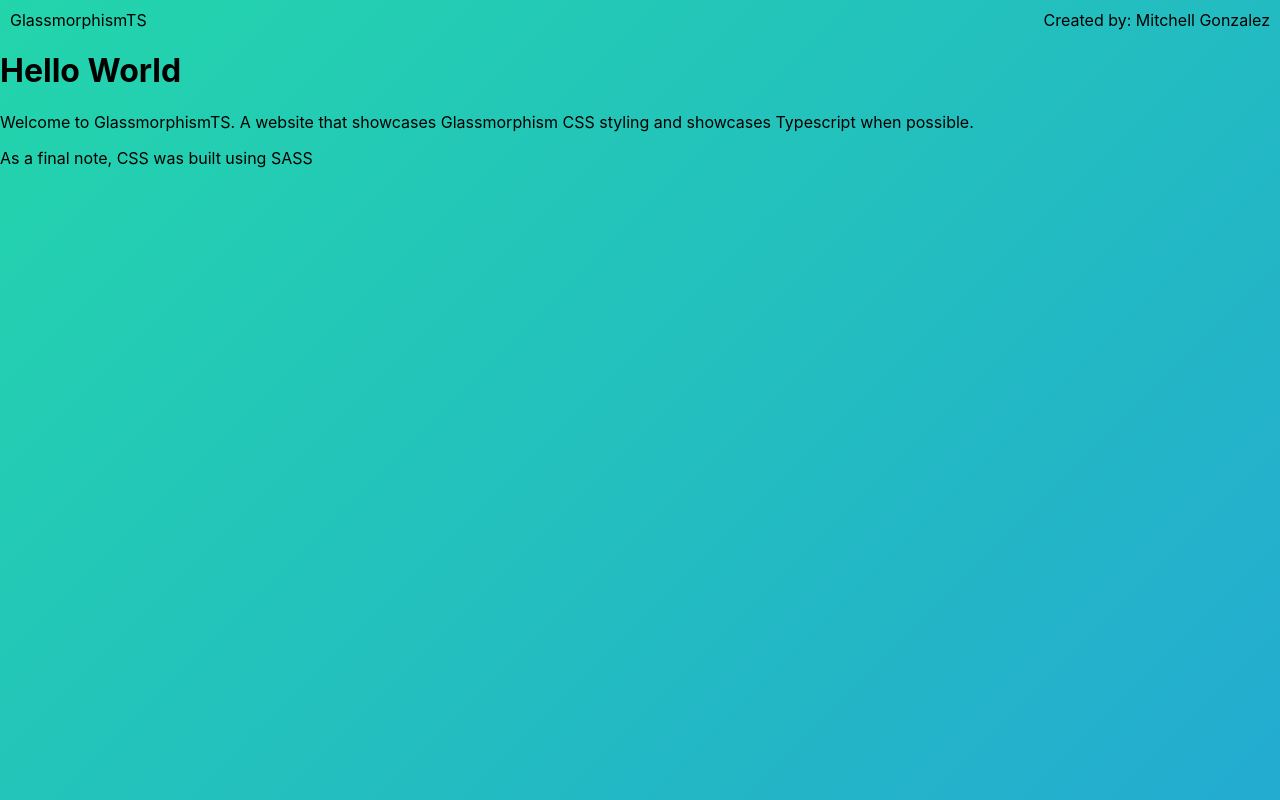
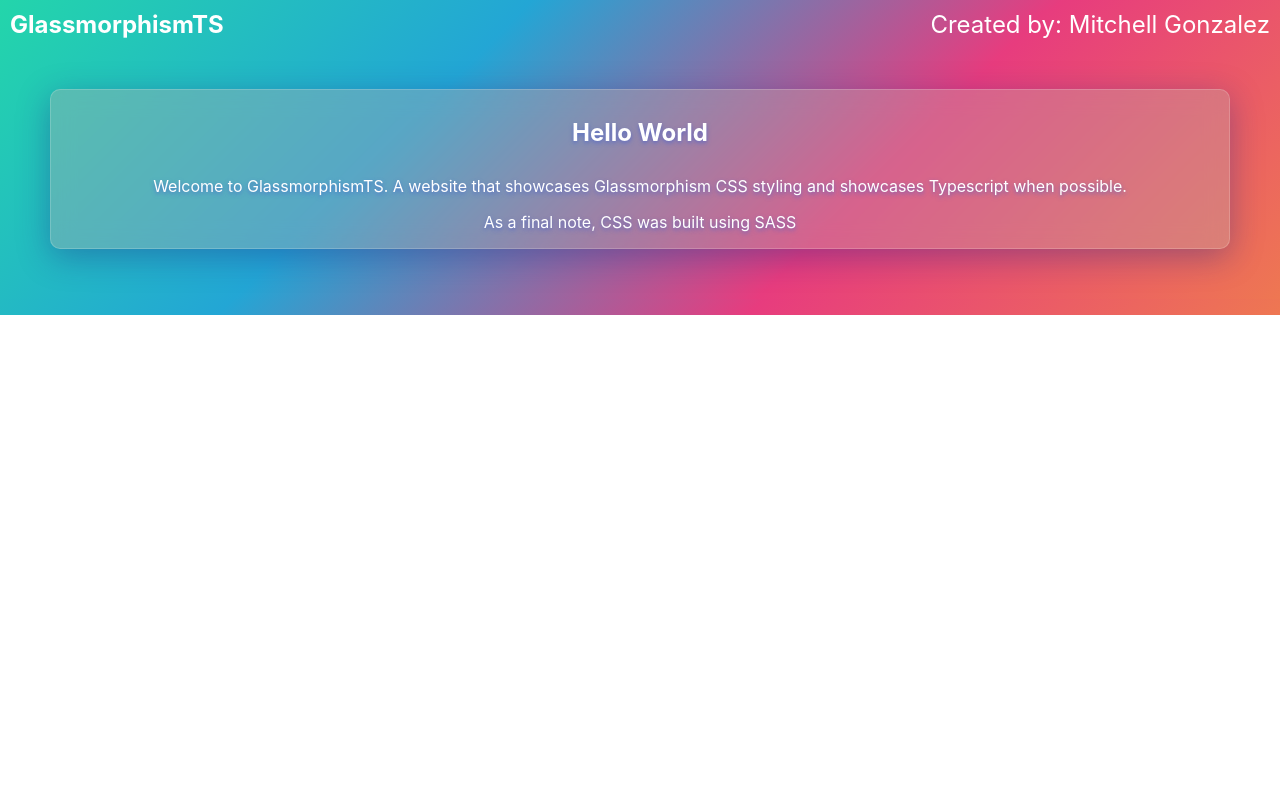
Before and after one commit to DJVinyl/GlassmorphismTS, a React (Create React App) app: page / in a window 1280 px wide. Built offline with nearby package versions, Linux system fonts and the light colour scheme.

Commit message:
cleaned up the background removed the textbox

```diff
--- a/package.json
+++ b/package.json
@@ -14,6 +14,7 @@
     "react-dom": "^17.0.2",
     "react-scripts": "4.0.3",
     "sass": "^1.32.11",
+    "styled-components": "^5.2.3",
     "typescript": "^4.2.4",
     "web-vitals": "^1.1.1"
   },
--- a/src/App.jsx
+++ b/src/App.jsx
@@ -1,12 +1,11 @@
-import Nav from './Components/Nav/Nav'
-import Hello from './Components/Welcome/Hello'
+import Header from './Components/Header/Header'
+import './App.scss'
 
 function App() {
 
   return (
     <>
-    <Nav/>
-    <Hello/>
+      <Header/>
     </>
   );
 }
--- /dev/null
+++ b/src/Components/Header/Header.jsx
@@ -0,0 +1,26 @@
+import Nav from '../Nav/Nav'
+import Hello from '../Welcome/Hello'
+import styled from 'styled-components'
+import './Header.scss'
+
+const GlassBox = styled.section`
+  margin: 50px;
+  background: rgba(186, 169, 169, 0.35);
+  box-shadow: 0 8px 32px 0 rgba(31, 38, 135, 0.37);
+  backdrop-filter: blur(11.5px);
+  -webkit-backdrop-filter: blur(11.5px);
+  border-radius: 10px;
+  border: 1px solid rgba(255, 255, 255, 0.18);
+`;
+
+export default function Header() {
+  return (
+    <div className='header'>
+      <Nav/>
+        <GlassBox>
+          <Hello/>
+        </GlassBox>
+      <div className='extra-padding'><p></p></div>
+    </div>
+  )
+}
--- /dev/null
+++ b/src/Components/Header/Header.scss
@@ -0,0 +1,4 @@
+.header {
+  background: linear-gradient(-45deg, #ee7752, #e73c7e, #23a6d5, #23d5ab);
+  background-repeat: no-repeat;
+}
--- a/src/Components/Nav/Nav.scss
+++ b/src/Components/Nav/Nav.scss
@@ -11,3 +11,14 @@ ul {
 li {
   display: inline;
 }
+
+.title {
+  font-weight: bold;
+  font-size: 24px;
+  color: white;
+}
+
+.creator {
+  font-size: 24px;
+  color: white;
+}
--- a/src/Components/TextBox/TextBox.jsx
+++ b/src/Components/TextBox/TextBox.jsx
@@ -1,6 +1,8 @@
+import './TextBox.scss'
+
 export default function TextBox(props) {
   return (
-    <div>
+    <div className='simple-text'>
       <p>{props.text}</p>
     </div>
   )
--- /dev/null
+++ b/src/Components/TextBox/TextBox.scss
@@ -0,0 +1,6 @@
+.simple-text {
+  color: white;
+  line-height: 46px;
+  text-shadow: 0 2px 4px rgb(71 97 206 / 70%);
+  position: relative;
+}
--- a/src/Components/Welcome/Hello.jsx
+++ b/src/Components/Welcome/Hello.jsx
@@ -1,3 +1,5 @@
+import './Hello.scss'
+
 export default function Hello() {
   return (
     <>
--- /dev/null
+++ b/src/Components/Welcome/Hello.scss
@@ -0,0 +1,17 @@
+h1 {
+  color: white;
+  display: flex;
+  justify-content: center;
+  line-height: 46px;
+  text-shadow: 0 2px 4px rgb(71 97 206 / 70%);
+  position: relative;
+}
+
+
+p {
+  color: white;
+  display: flex;
+  justify-content: center;
+  text-shadow: 0 2px 4px rgb(71 97 206 / 70%);
+  position: relative;
+}
--- a/src/index.scss
+++ b/src/index.scss
@@ -5,9 +5,8 @@ body {
     sans-serif;
   -webkit-font-smoothing: antialiased;
   -moz-osx-font-smoothing: grayscale;
-
   background: linear-gradient(-45deg, #ee7752, #e73c7e, #23a6d5, #23d5ab);
-  background-size: 400% 1000%;
+  background-repeat: no-repeat;
 }
 
 code {
```
Also changed, not shown: public/cool-background.png (deleted), src/App.scss (added), 1 other file (tests, documents, lock files or other folders).
